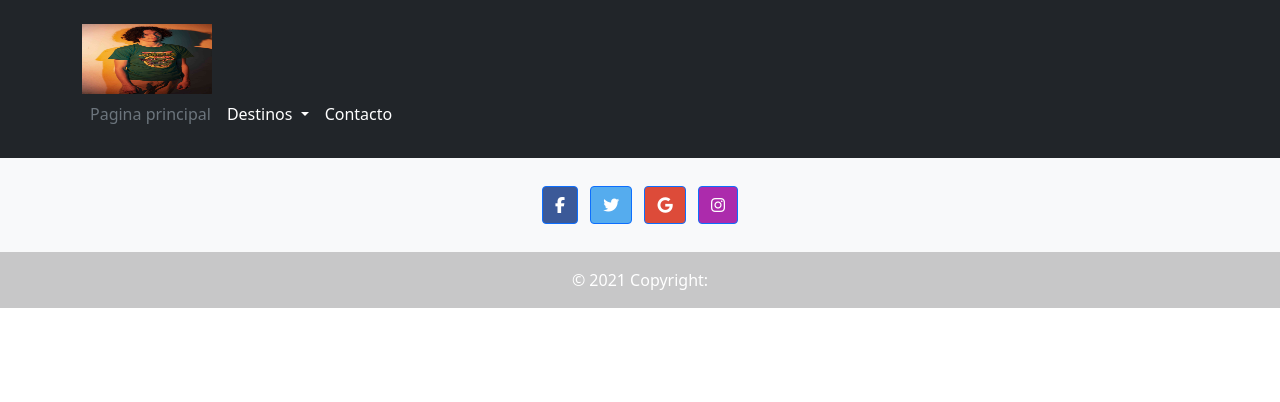
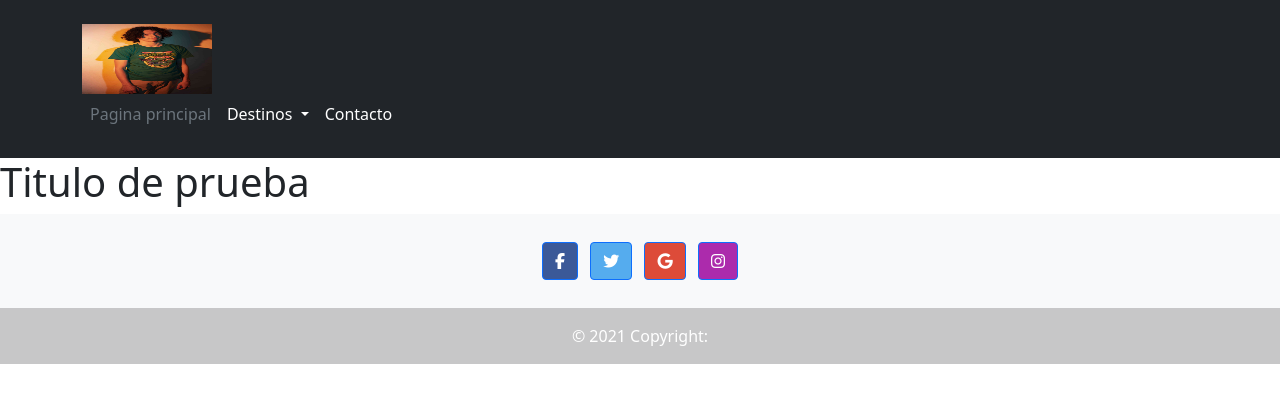
Before and after one commit to swwe/Viajar-Westberg, a plain HTML site: page otraPag.html in a window 1280 px wide. Drawn offline with nearby package versions, Linux system fonts and the light colour scheme.

Commit message:
Agregue un titulo de prueba

```diff
--- a/otraPag.html
+++ b/otraPag.html
@@ -47,7 +47,9 @@
             </div>
           </header>
     </header>
-
+    <main>
+        <h1> Titulo de prueba </h1>
+    </main>
     <footer class="bg-light text-center text-white">
         <!-- Grid container -->
         <div class="container p-4 pb-0">
```
